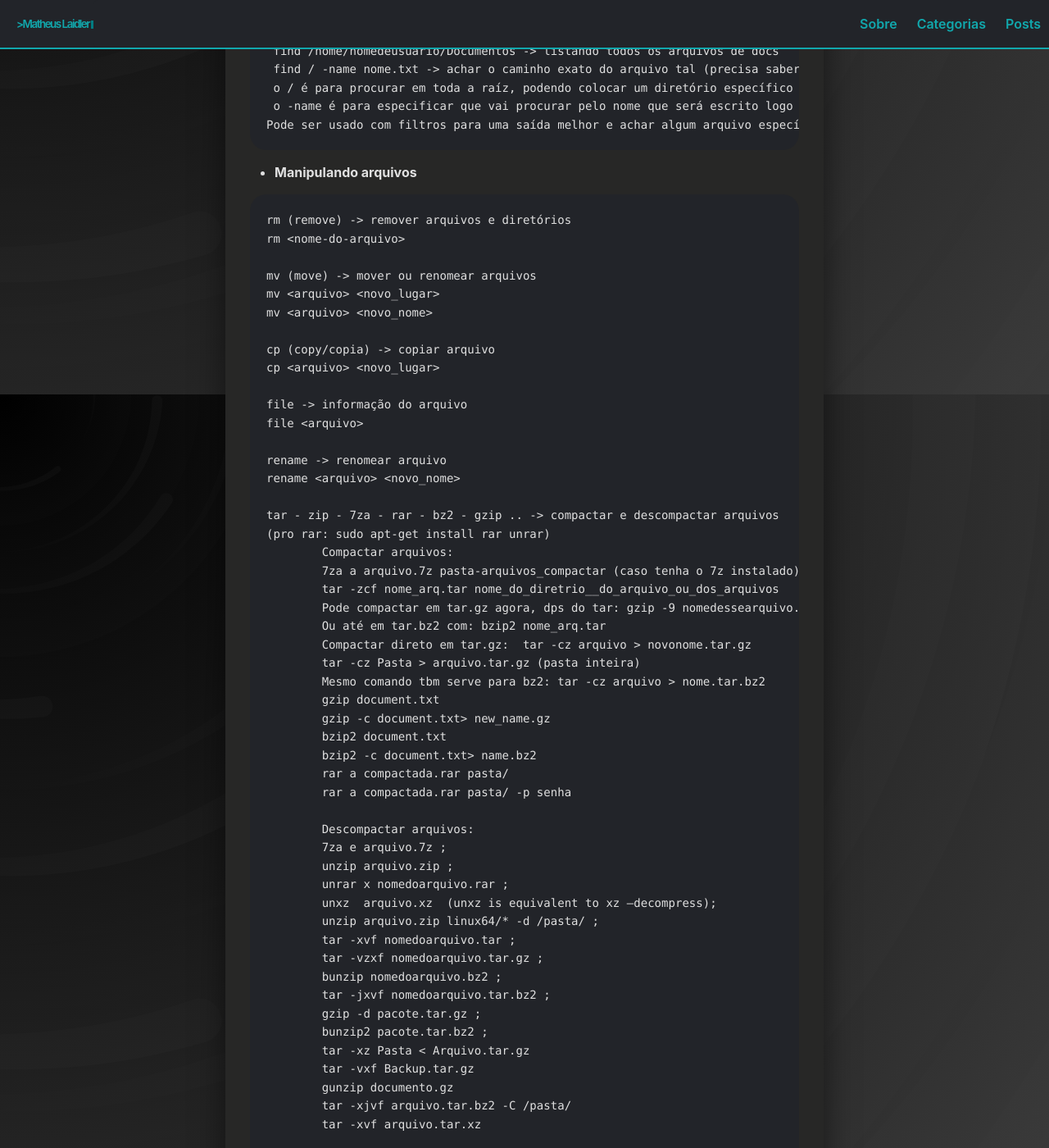
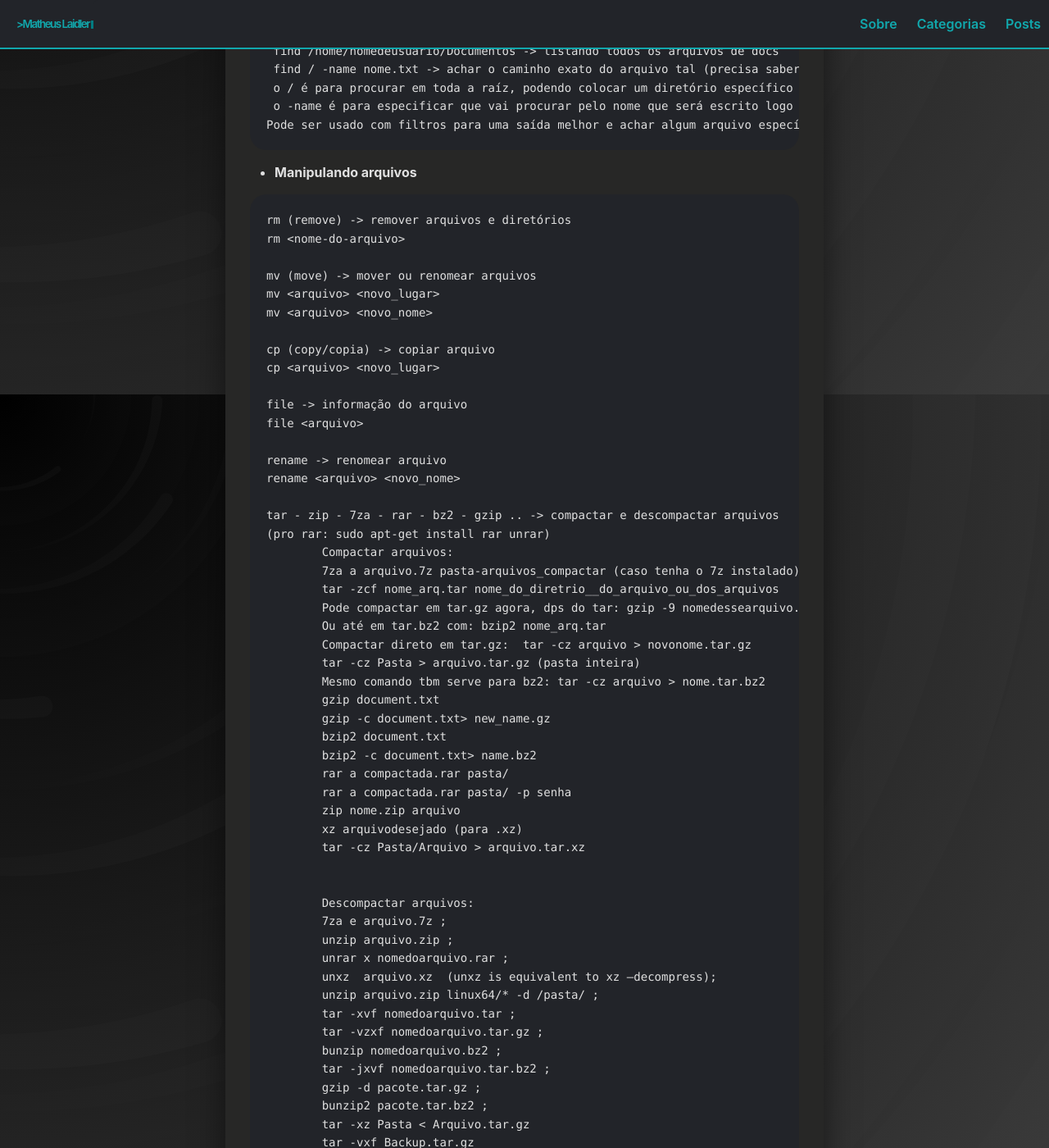
Before and after one commit to matheuslaidler/Tech-Jekyll-Old, a Jekyll site: the page built from _posts/2020-02-25-terminal.md, in a window 1280 px wide and 1400 px high, scrolled down 17759 px. Shown: the whole window at 82% size. Built offline with Jekyll 4.4.1, drawn with Linux system fonts in a browser that asks for light colours; some of the changed text lies outside the part shown.

Commit message:
Update 2020-02-25-terminal.md

```diff
--- a/_posts/2020-02-25-terminal.md
+++ b/_posts/2020-02-25-terminal.md
@@ -609,6 +609,10 @@ tar - zip - 7za - rar - bz2 - gzip .. -> compactar e descompactar arquivos
 	bzip2 -c document.txt> name.bz2
 	rar a compactada.rar pasta/
 	rar a compactada.rar pasta/ -p senha
+	zip nome.zip arquivo
+	xz arquivodesejado (para .xz)
+	tar -cz Pasta/Arquivo > arquivo.tar.xz
+
 
 	Descompactar arquivos:
 	7za e arquivo.7z ;
@@ -627,7 +631,7 @@ tar - zip - 7za - rar - bz2 - gzip .. -> compactar e descompactar arquivos
 	gunzip documento.gz
 	tar -xjvf arquivo.tar.bz2 -C /pasta/
 	tar -xvf arquivo.tar.xz
-
+	uncompress arquivo.Z
 
 
 dpkg - rpm -> gerenciador de pacotes de software
```
